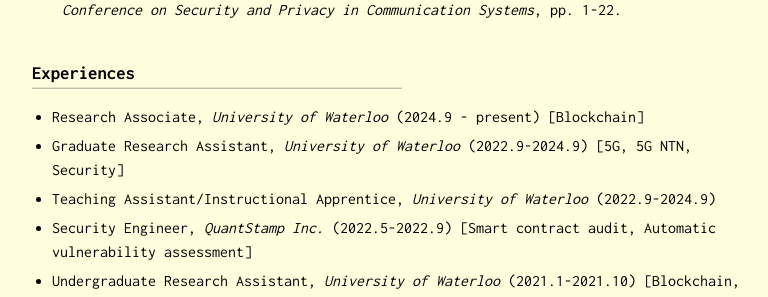
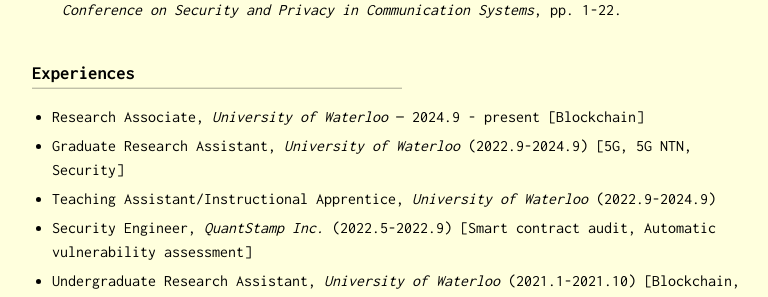
Before and after one commit to zbh888/zbh888.github.io, a Jekyll site: the page built from index.md, in a window 1280 px wide. Shown: the part 1166-1463 px from the top of the page, without its empty margins (238-1006 px from the left). Built offline with Jekyll 4.4.1, drawn with Linux system fonts in a browser that asks for light colours.

```diff
--- a/index.md
+++ b/index.md
@@ -18,7 +18,8 @@ Over the years, I have found that I enjoy performing data analytics, forecasting
 5. [[2022 EAI SecureComm, full paper]](https://eprint.iacr.org/2022/1066) P Momeni, S Gorbunov, B Zhang "FairBlock: Preventing Blockchain Front-running with Minimal Overheads", _EAI International Conference on Security and Privacy in Communication Systems_, pp. 1-22.
 
 ### Experiences
-* Research Associate, _University of Waterloo_ (2024.9 - present) [Blockchain]
+* Research Associate, _University of Waterloo_ — 2024.9 - present
+   [Blockchain]
 * Graduate Research Assistant, _University of Waterloo_ (2022.9-2024.9) [5G, 5G NTN, Security]
 * Teaching Assistant/Instructional Apprentice, _University of Waterloo_ (2022.9-2024.9)
 * Security Engineer, _QuantStamp Inc._ (2022.5-2022.9) [Smart contract audit, Automatic vulnerability assessment]
```
